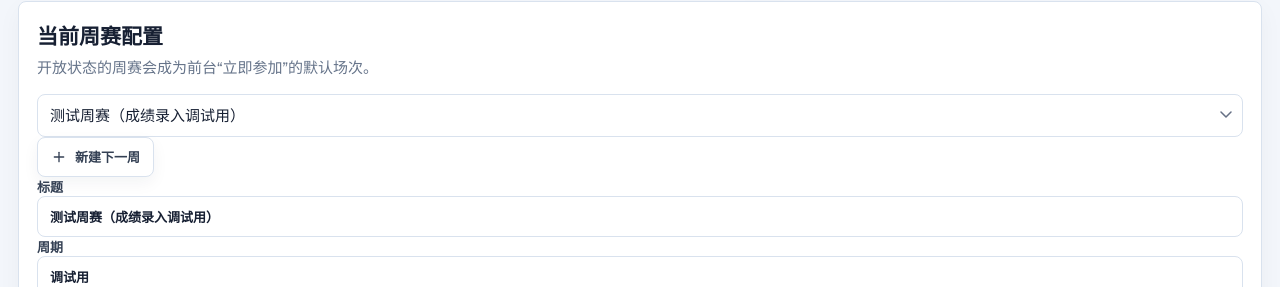
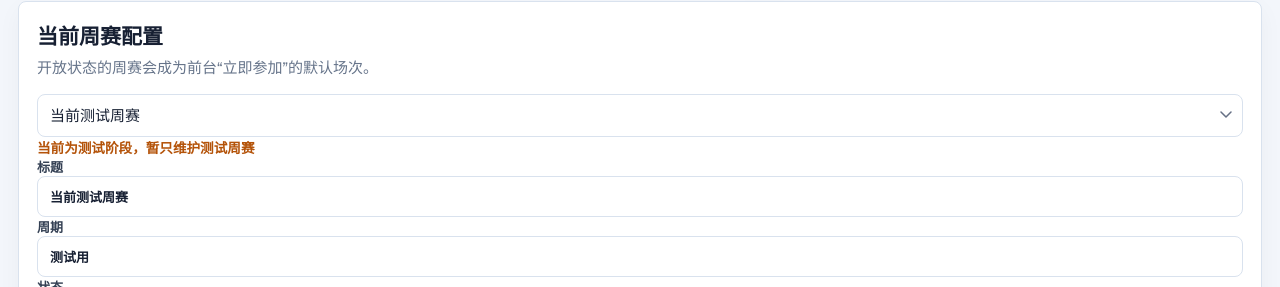
Before and after one commit to lymyxyxyx/Liaoning_magic_cube_team_website, a Next.js app: page /admin/weekly in a window 1280 px wide. Shown: the part 351-638 px from the top of the page. Built offline with nearby package versions, Linux system fonts and the light colour scheme; no server answers; the database is empty.

Commit message:
chore:隐藏历史周赛并固定测试入口

```diff
--- a/app/admin/weekly/weekly-meet-config-console.tsx
+++ b/app/admin/weekly/weekly-meet-config-console.tsx
@@ -1,6 +1,6 @@
 "use client";
 
-import { Plus, Save } from "lucide-react";
+import { Save } from "lucide-react";
 import { useEffect, useMemo, useState } from "react";
 import { weeklyResultFormats, type WeeklyResultFormat } from "@/lib/weekly-result-utils";
 import { WEEKLY_DEFAULT_EVENT_IDS } from "@/lib/wca-events";
@@ -45,19 +45,6 @@ export function WeeklyMeetConfigConsole({ initialMeets, events }: { initialMeets
     });
   }
 
-  function createMeet() {
-    setSaving(true);
-    fetch("/api/admin/weekly-competitions", { method: "POST" })
-      .then((response) => response.ok ? response.json() : response.json().then((body) => Promise.reject(new Error(body.message || "新建失败"))))
-      .then((payload: { meet: Meet }) => {
-        setMeets((current) => [payload.meet, ...current]);
-        setSelectedId(payload.meet.id);
-        setNotice("已新建下一周周赛，请完成配置后再开放。");
-      })
-      .catch((error) => setNotice(error instanceof Error ? error.message : "新建周赛失败。"))
-      .finally(() => setSaving(false));
-  }
-
   function save() {
     if (!selected) return;
     setSaving(true);
@@ -80,7 +67,7 @@ export function WeeklyMeetConfigConsole({ initialMeets, events }: { initialMeets
       <div className="admin-card-heading"><div><h2>当前周赛配置</h2><p>开放状态的周赛会成为前台“立即参加”的默认场次。</p></div></div>
       <div className="weekly-meet-config-toolbar">
         <select value={selectedId} onChange={(event) => setSelectedId(event.target.value)}>{meets.map((meet) => <option key={meet.id} value={meet.id}>{meet.title}</option>)}</select>
-        <button className="button" type="button" onClick={createMeet} disabled={saving}><Plus size={16} />新建下一周</button>
+        <span className="weekly-test-mode-note">当前为测试阶段，暂只维护测试周赛</span>
       </div>
       {selected ? <>
         <div className="weekly-meet-config-fields">
--- a/lib/weekly-entry-store.ts
+++ b/lib/weekly-entry-store.ts
@@ -97,8 +97,9 @@ type WeeklyAttemptRow = {
 const testWeeklyMeet: WeeklyMeetOption = {
   id: "weekly-test-entry",
   slug: "test-entry",
-  title: "测试周赛（成绩录入调试用）",
-  dateLabel: "调试用"
+  title: "当前测试周赛",
+  dateLabel: "测试用",
+  status: "open"
 };
 
 let weeklySchemaPromise: Promise<void> | null = null;
@@ -672,11 +673,12 @@ async function ensureTestWeeklyMeet() {
   const pool = getPostgresPool();
   await pool.query(
     `INSERT INTO weekly_meets
-      (id, slug, title, week_number, year, year_week, published_at, event, date_label, summary, pb_note, three_age_intro)
-     VALUES ($1,$2,$3,$4,$5,$6,$7,$8,$9,$10,$11,$12)
+      (id, slug, title, week_number, year, year_week, status, published_at, event, date_label, summary, pb_note, three_age_intro)
+     VALUES ($1,$2,$3,$4,$5,$6,$7,$8,$9,$10,$11,$12,$13)
      ON CONFLICT (id) DO UPDATE
        SET title = EXCLUDED.title,
            date_label = EXCLUDED.date_label,
+           status = EXCLUDED.status,
            summary = EXCLUDED.summary`,
     [
       testWeeklyMeet.id,
@@ -685,6 +687,7 @@ async function ensureTestWeeklyMeet() {
       0,
       2026,
       0,
+      "open",
       null,
       "三阶",
       testWeeklyMeet.dateLabel,
@@ -833,7 +836,7 @@ function eventOrder(eventId: string) {
 }
 
 function withTestMeet(meets: WeeklyMeetOption[]) {
-  return [testWeeklyMeet, ...meets.filter((meet) => meet.id !== testWeeklyMeet.id)];
+  return [testWeeklyMeet];
 }
 
 function groupBy<T, K>(items: T[], key: (item: T) => K): Map<K, T[]> {
```
Also changed, not shown: app/globals.css.
